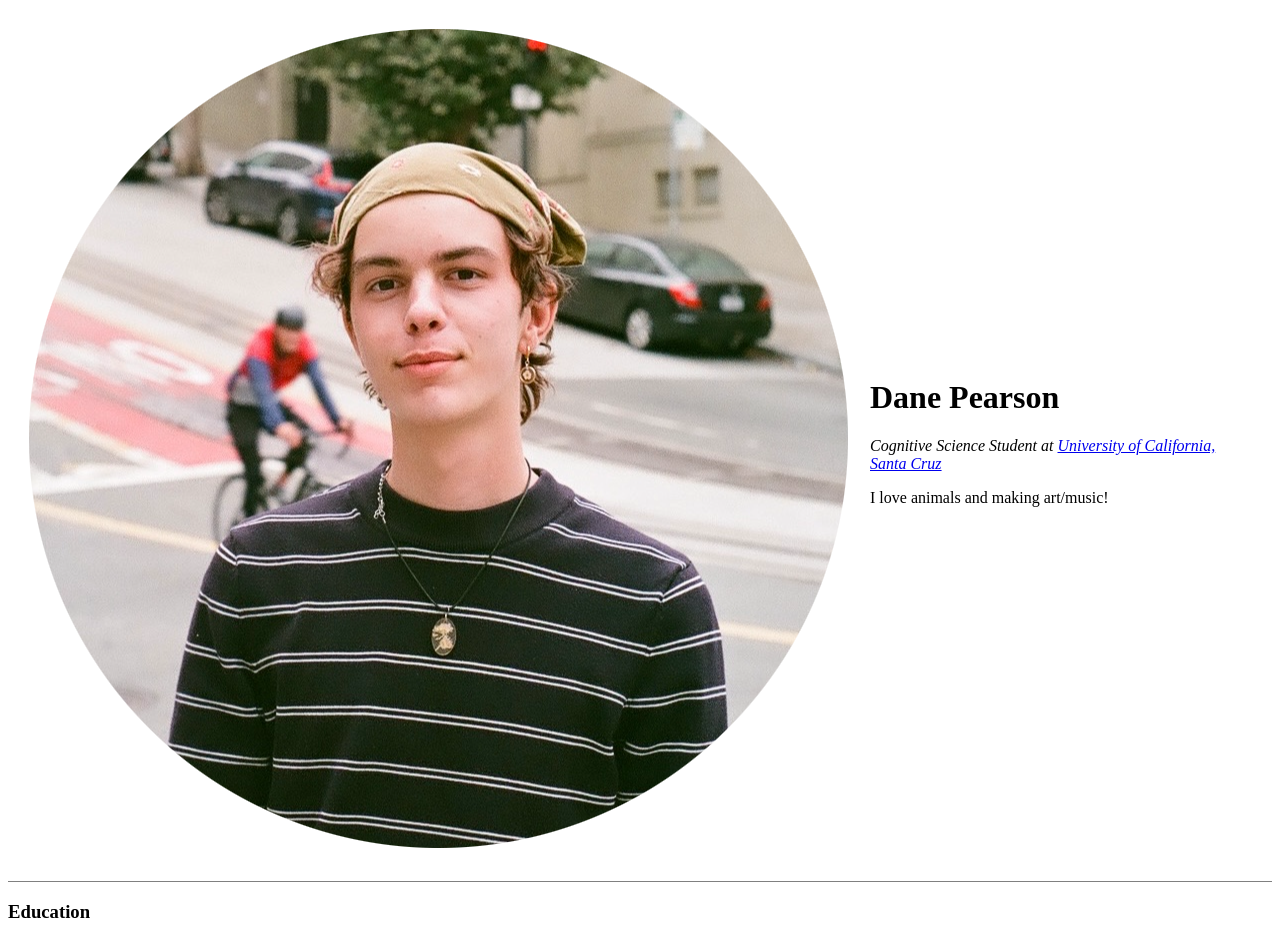
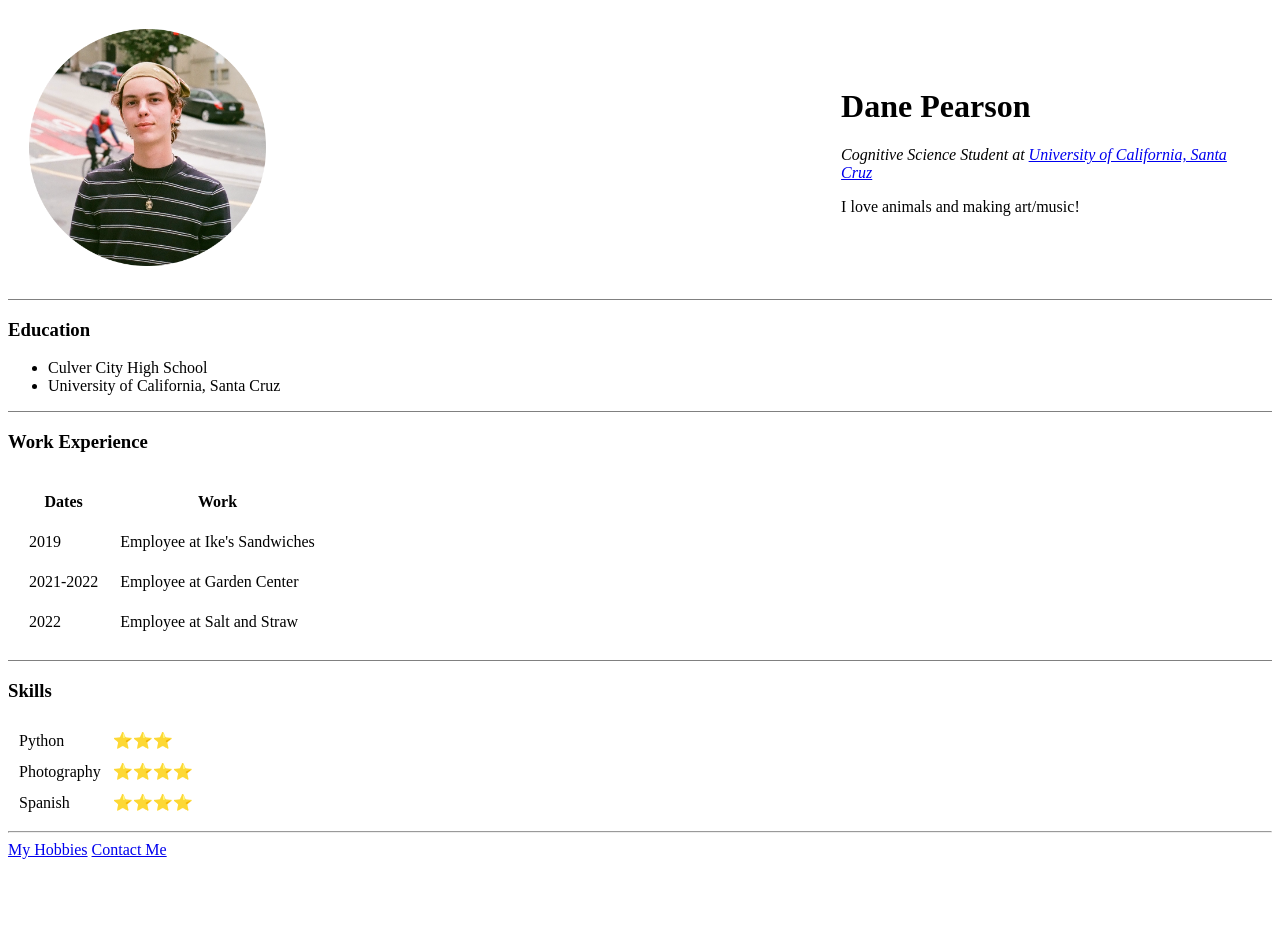
Before and after one commit to danepearson/cv, a plain HTML site: page index.html in a window 1280 px wide. Shown: the top 938 px of the page. After the commit the page ends 867 px from the top, so only its background shows below. Drawn offline with Linux system fonts and the light colour scheme.

Commit message:
Update index.html

```diff
--- a/index.html
+++ b/index.html
@@ -7,7 +7,7 @@
   <body>
     <table cellspacing="20">
       <tr>
-        <td><img src="dane_pic-modified.png" alt="dane profile pic"></td>
+        <td><img src="dane_pic-modified.png" alt="dane profile pic" width="30%" height="auto"></td>
         <td><h1>Dane Pearson</h1>
     <p><em>Cognitive Science Student at <a href="https://www.ucsc.edu">University of California, Santa Cruz</a> </em></p>
     <p>I love animals and making art/music!</p></td>
@@ -24,7 +24,7 @@
     <hr size="1" noshade>
 
     <h3>Work Experience</h3>
-    <table cellspacing="10">
+    <table cellspacing="20">
       <thead>
         <tr>
           <th>Dates</th>
@@ -32,7 +32,11 @@
         </tr>
       </thead>
       <tbody>
-        <tr>
+      <tr>
+        <td>2019</td>
+        <td>Employee at Ike's Sandwiches</td>
+      </tr>
+      <tr>
         <td>2021-2022</td>
         <td>Employee at Garden Center</td>
       </tr>
@@ -59,6 +63,10 @@
               <td>Photography</td>
               <td>⭐️⭐️⭐️⭐️</td>
             </tr>
+            <tr>
+              <td>Spanish</td>
+              <td>⭐️⭐️⭐️⭐️</td>
+            </tr>
           </table>
 
     <hr>
```
